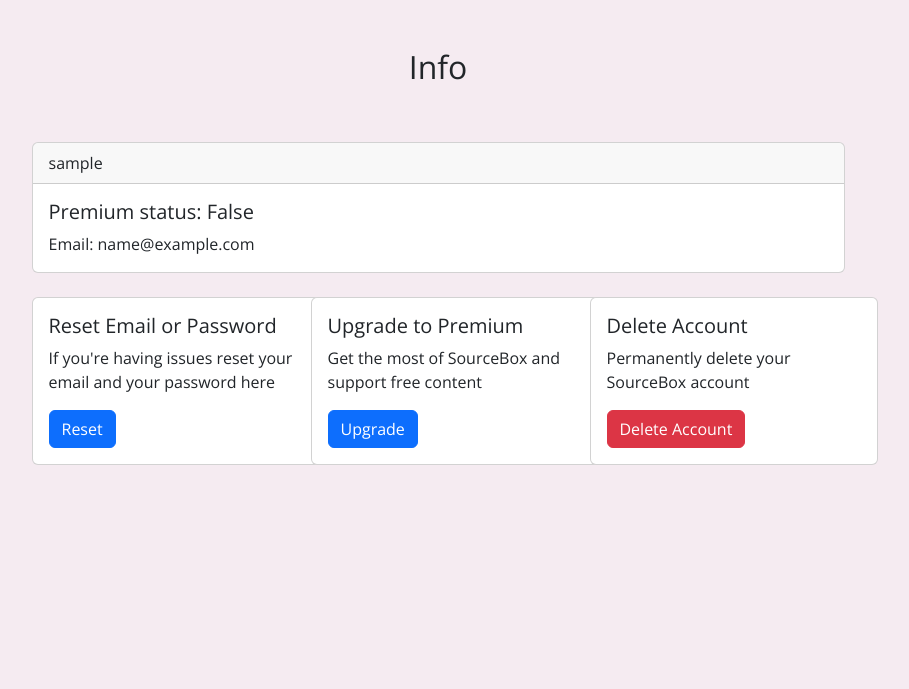
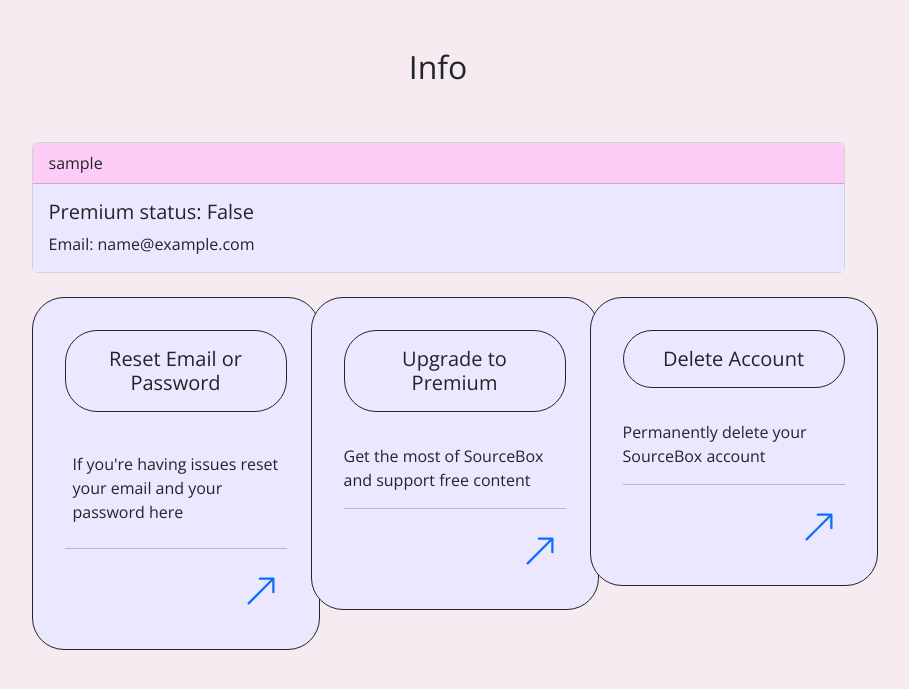
Before and after one commit to Sbussiso/SourceBox-official-website, a Flask app: page /user_settings in a window 1280 px wide. Shown: the part 56-745 px from the top of the page, without its empty margins (202-1111 px from the left). Run offline with Flask 3, Linux system fonts and the light colour scheme; the visitor is signed in with stand-in values (Sample User, id 1).

Commit message:
added animation and style to user_settings.html

```diff
--- a/website/sourcebox/templates/user_settings.html
+++ b/website/sourcebox/templates/user_settings.html
@@ -9,10 +9,10 @@
     <div class="row justify-content-center">
         <div class="col-md-9"> <!-- Adjusted to span 3 columns like the cards below -->
             <div class="card">
-                <div class="card-header">
+                <div class="card-header box-color2">
                     {{current_user.username}}
                 </div>
-                <div class="card-body">
+                <div class="card-body box-color3">
                     <h5 class="card-title">Premium status: {{current_user.premium_status}}</h5>
                     <p class="card-text">Email: {{current_user.email}} </p>
                 </div>
@@ -22,32 +22,52 @@
     <br/>
     <div class="row justify-content-center">
         <div class="col-md-3">
-            <div class="card" style="width: 18rem;">
+            <div class="card box-color3 border border-dark p-3 rounded-5" style="width: 18rem;">
                 <div class="card-body">
-                    <h5 class="card-title">Reset Email or Password</h5>
-                    <p class="card-text">If you're having issues reset your email and your password here</p>
-                    <a href="#" class="btn btn-primary">Reset</a>
+                    <h5 class="card-title border border-dark p-3 rounded-5" align="center">Reset Email or Password</h5>
+                    <br/>
+                    <p class="card-text p-2">If you're having issues reset your email and your password here</p>
+                    <hr/>
+                    <div align="right" class="p-2">
+                        <a href="#"><svg xmlns="http://www.w3.org/2000/svg" width="36" height="36" fill="currentColor" class="bi bi-arrow-up-right" viewBox="0 0 16 16">
+                            <path fill-rule="evenodd" d="M14 2.5a.5.5 0 0 0-.5-.5h-6a.5.5 0 0 0 0 1h4.793L2.146 13.146a.5.5 0 0 0 .708.708L13 3.707V8.5a.5.5 0 0 0 1 0z"/>
+                        </svg></a>
+                    </div>
                 </div>
             </div>
         </div>
         <div class="col-md-3">
-            <div class="card" style="width: 18rem;">
+            <div class="card box-color3 border border-dark p-3 rounded-5" style="width: 18rem;">
                 <div class="card-body">
-                    <h5 class="card-title">Upgrade to Premium</h5>
+                    <h5 class="card-title border border-dark p-3 rounded-5" align="center">Upgrade to Premium</h5>
+                    <br/>
                     <p class="card-text">Get the most of SourceBox and support free content</p>
-                    <a href="#" class="btn btn-primary">Upgrade</a>
+                    <hr/>
+                    <div align="right" class="p-2">
+                        <a href="#"><svg xmlns="http://www.w3.org/2000/svg" width="36" height="36" fill="currentColor" class="bi bi-arrow-up-right" viewBox="0 0 16 16">
+                            <path fill-rule="evenodd" d="M14 2.5a.5.5 0 0 0-.5-.5h-6a.5.5 0 0 0 0 1h4.793L2.146 13.146a.5.5 0 0 0 .708.708L13 3.707V8.5a.5.5 0 0 0 1 0z"/>
+                        </svg></a>
+                    </div>
                 </div>
             </div>
         </div>
         <div class="col-md-3">
-            <div class="card" style="width: 18rem;">
+            <div class="card box-color3 border border-dark p-3 rounded-5" style="width: 18rem;">
                 <div class="card-body">
-                    <h5 class="card-title">Delete Account</h5>
+                    <h5 class="card-title border border-dark p-3 rounded-5" align="center">Delete Account</h5>
+                    <br/>
                     <p class="card-text">Permanently delete your SourceBox account</p>
-                    <a href="#" class="btn btn-danger">Delete Account</a>
+                    <hr/>
+                    <div align="right" class="p-2">
+                        <a href="#"><svg xmlns="http://www.w3.org/2000/svg" width="36" height="36" fill="currentColor" class="bi bi-arrow-up-right" viewBox="0 0 16 16">
+                            <path fill-rule="evenodd" d="M14 2.5a.5.5 0 0 0-.5-.5h-6a.5.5 0 0 0 0 1h4.793L2.146 13.146a.5.5 0 0 0 .708.708L13 3.707V8.5a.5.5 0 0 0 1 0z"/>
+                        </svg></a>
+                    </div>
                 </div>
             </div>
         </div>
     </div>
 </div>
+<script src="{{ url_for('static', filename='js/user_settings.js') }}"></script>
+
 {% endblock %}
--- /dev/null
+++ b/website/static/js/user_settings.js
@@ -0,0 +1,14 @@
+
+
+
+$(document).ready(function() {
+    // Apply hover effect to cards
+    $('.card').hover(
+        function() {
+            $(this).addClass('highlighted');
+        },
+        function() {
+            $(this).removeClass('highlighted');
+        }
+    );
+});
```
Also changed, not shown: 1 other file.
